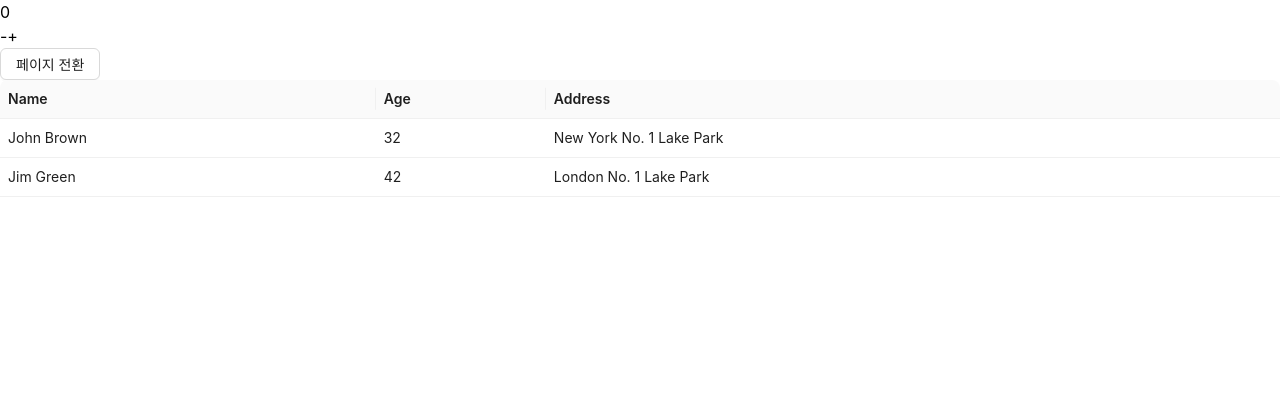
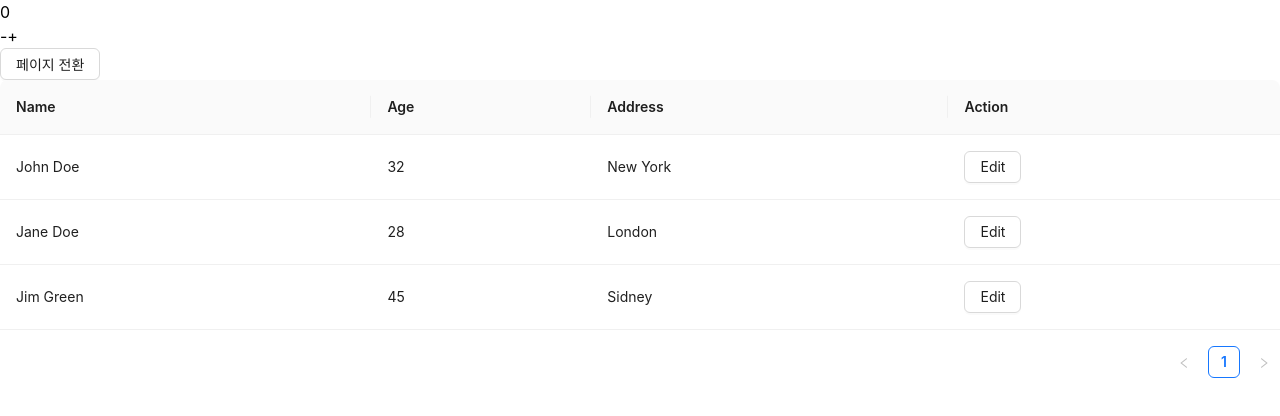
Before and after one commit to hahbr88/vite_for_react_and_tailwind, a React (Vite) app: page / in a window 1280 px wide. Shown: the top 416 px of the page. Built offline with nearby package versions, Linux system fonts and the light colour scheme.

Commit message:
UPD : antd Table 컬럼 변경 테스트

```diff
--- /dev/null
+++ b/src/components/AntdTable.jsx
@@ -0,0 +1,58 @@
+import React, { useState } from 'react';
+import { Table, Button } from 'antd';
+
+let handleEditRow = () => {};
+
+const columns = [
+   {
+     title: 'Name',
+     dataIndex: 'name',
+     key: 'name',
+   },
+   {
+     title: 'Age',
+     dataIndex: 'age',
+     key: 'age',
+   },
+   {
+     title: 'Address',
+     dataIndex: 'address',
+     key: 'address',
+   },
+   {
+     title: 'Action',
+     key: 'action',
+     render: (_, record) => (
+       <Button onClick={() => handleEditRow(record)}>Edit</Button>
+     ),
+   },
+];
+
+const ExampleTable = () => {
+  const [data, setData] = useState([
+   { key: 1, name: 'John Doe', age: 32, address: 'New York' },
+   { key: 2, name: 'Jane Doe', age: 28, address: 'London' },
+   { key: 3, name: 'Jim Green', age: 45, address: 'Sidney' },
+ ]);
+
+  handleEditRow = (record) => {
+    const newData = data.map((item) => {
+      if (item.key === record.key) {
+        // Modify the desired field(s) in the selected row
+        return { ...item, name: '홍길동' };
+      }
+      return item;
+    });
+    setData(newData);
+  };
+
+  return (
+    <Table
+      columns={columns}
+      dataSource={data}
+      rowKey="key"
+    />
+  );
+};
+
+export default ExampleTable;
--- a/src/page/MainPage.jsx
+++ b/src/page/MainPage.jsx
@@ -2,7 +2,7 @@ import { Button } from "antd";
 import Counter from "../components/counter";
 import { NavLink } from "react-router-dom";
 import ParentdCompo from '../components/ParentCompo';
-import App3 from "../App3";
+import AntdTable from "../components/AntdTable";
 
 function MainPage() {
   // const router = Router();
@@ -15,7 +15,7 @@ function MainPage() {
       <NavLink to={"/table"}>
         <Button>페이지 전환</Button>
       </NavLink>
-      <App3 />
+      <AntdTable />
     </div>
   );
 }
```
